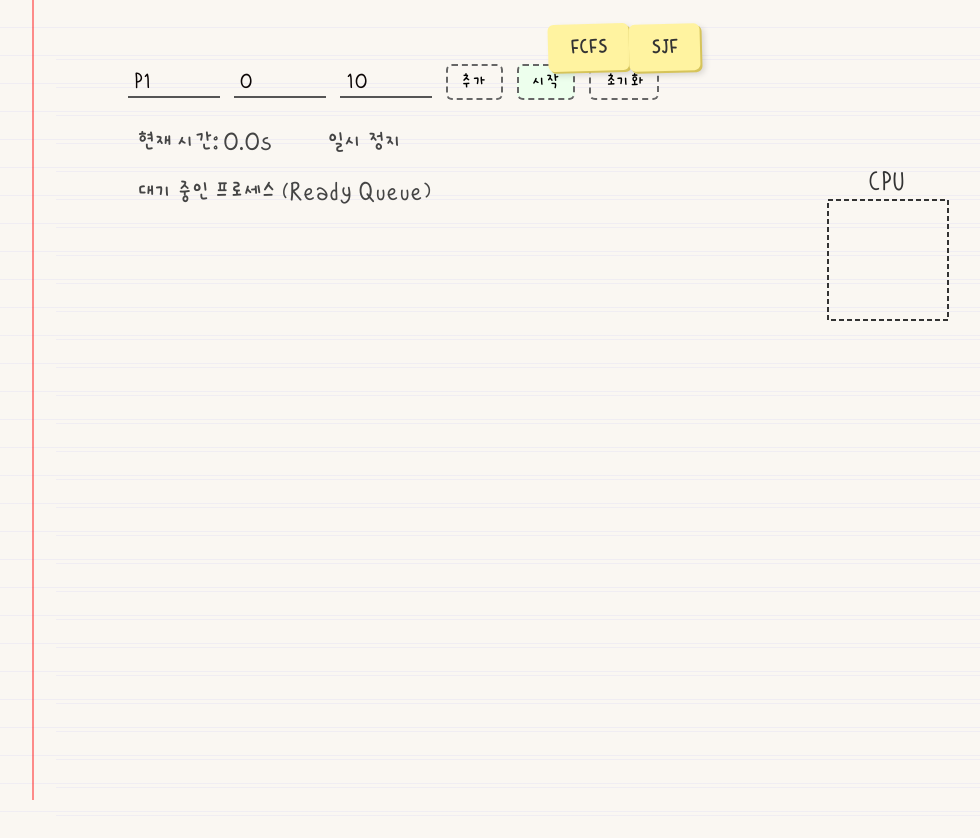
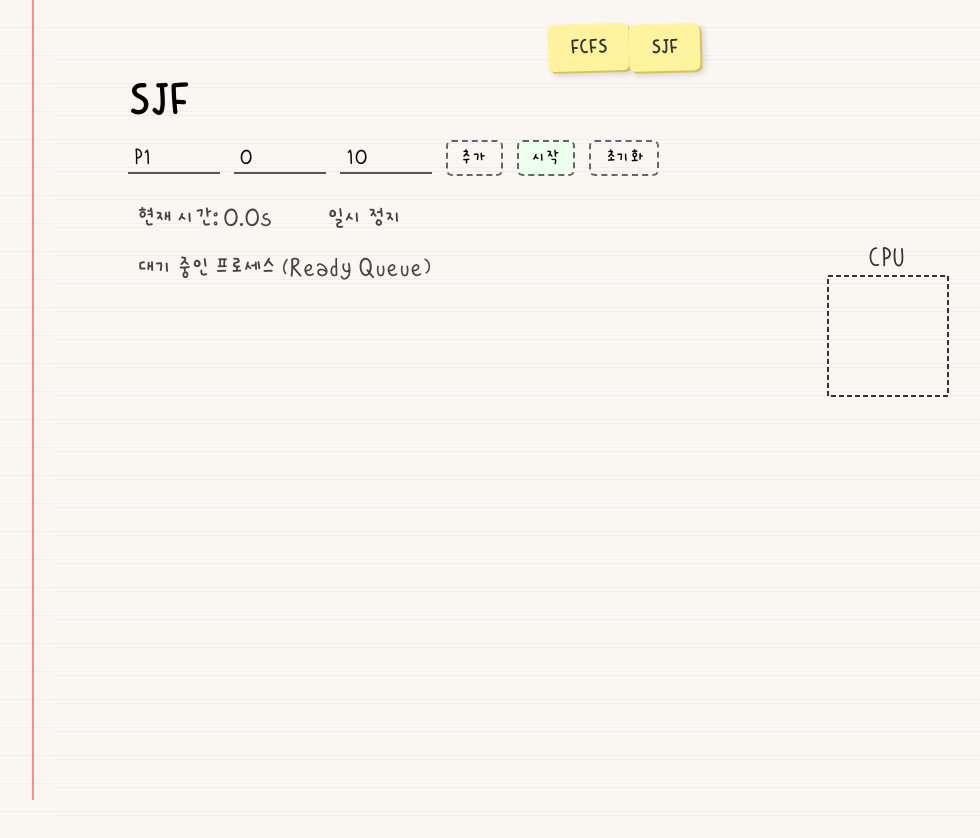
Before and after one commit to HaYangT/cs-tudy, a React (Vite) app in the folder cs-tudy/: page / in a window 1280 px wide. Shown: the top 838 px of the page, without its empty margins (16-996 px from the left). Built offline with nearby package versions, Linux system fonts and the light colour scheme; a web font is replaced by a local one.

Commit message:
현재 렌더링 중인 컴포넌트 표시

```diff
--- a/cs-tudy/src/components/cs/os/FCFS.tsx
+++ b/cs-tudy/src/components/cs/os/FCFS.tsx
@@ -144,6 +144,7 @@ const FCFS: React.FC = () => {
 
     return (
         <div className="notebook">
+            <h1>FCFS</h1>
             <div className="controls">
                 <input type="text" value={pId} onChange={(e) => setPId(e.target.value)} placeholder="ID" />
                 <input type="number" value={pArrival} onChange={(e) => setPArrival(Number(e.target.value))} placeholder="도착" />
--- a/cs-tudy/src/components/cs/os/SJF.tsx
+++ b/cs-tudy/src/components/cs/os/SJF.tsx
@@ -151,6 +151,7 @@ const SJF: React.FC = () => {
 
   return (
     <div className="notebook">
+      <h1>SJF</h1>
       <div className="controls">
         <input type="text" value={pId} onChange={(e) => setPId(e.target.value)} placeholder="ID" />
         <input
```
